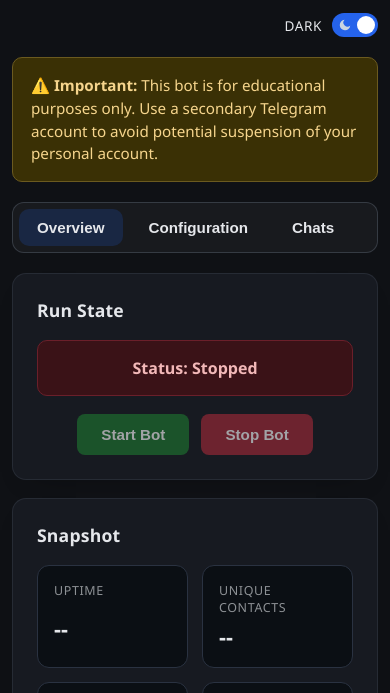
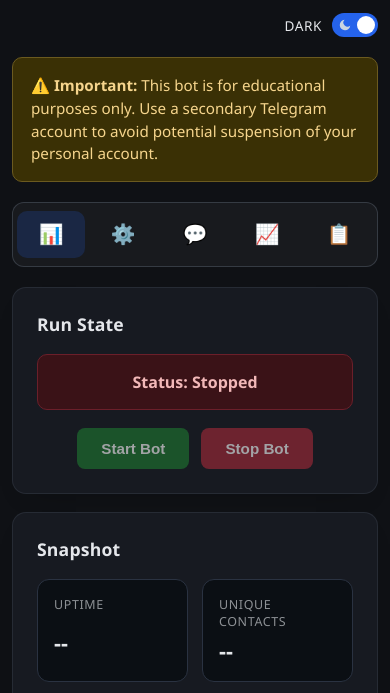
Before and after one commit to loadmi/Wyatt, a website: page public/index.html in a window 390 px wide. Shown: the part 137-830 px from the top of the page. Drawn offline with nearby package versions, Linux system fonts and the light colour scheme; no server answers.

Commit message:
fix: improve nav on mobile layout

```diff
--- a/public/index.html
+++ b/public/index.html
@@ -262,6 +262,7 @@
             background: var(--tab-bg);
             border: 1px solid var(--tab-border);
             overflow-x: auto;
+            justify-content: space-evenly;
         }
 
         .tab-button {
@@ -274,6 +275,23 @@
             border-radius: 10px;
             cursor: pointer;
             transition: background 0.2s ease, color 0.2s ease;
+            display: flex;
+            align-items: center;
+            gap: 6px;
+            flex: 1;
+            justify-content: center;
+            min-width: 0;
+        }
+
+        .tab-icon {
+            font-size: 1.1em;
+            flex-shrink: 0;
+        }
+
+        .tab-text {
+            white-space: nowrap;
+            overflow: hidden;
+            text-overflow: ellipsis;
         }
 
         .tab-button[aria-selected="true"] {
@@ -1240,6 +1258,26 @@
 
             .theme-toggle {
                 justify-content: flex-end;
+            }
+
+            /* Mobile navigation - icon only */
+            .tab-button {
+                padding: 12px 8px;
+                flex: 1;
+                min-width: 60px;
+            }
+
+            .tab-text {
+                display: none;
+            }
+
+            .tab-icon {
+                font-size: 1.3em;
+            }
+
+            .tab-bar {
+                gap: 4px;
+                padding: 8px 4px;
             }
 
             .chat-layout {
@@ -1336,15 +1374,30 @@
 
         <nav class="tab-bar" role="tablist" aria-label="Dashboard sections">
             <button id="tab-overview" class="tab-button" type="button" role="tab" aria-selected="true"
-                aria-controls="panel-overview" data-tab="overview">Overview</button>
+                aria-controls="panel-overview" data-tab="overview">
+                <span class="tab-icon" aria-hidden="true">📊</span>
+                <span class="tab-text">Overview</span>
+            </button>
             <button id="tab-configuration" class="tab-button" type="button" role="tab" aria-selected="false"
-                aria-controls="panel-configuration" tabindex="-1" data-tab="configuration">Configuration</button>
+                aria-controls="panel-configuration" tabindex="-1" data-tab="configuration">
+                <span class="tab-icon" aria-hidden="true">⚙️</span>
+                <span class="tab-text">Configuration</span>
+            </button>
             <button id="tab-chats" class="tab-button" type="button" role="tab" aria-selected="false"
-                aria-controls="panel-chats" tabindex="-1" data-tab="chats">Chats</button>
+                aria-controls="panel-chats" tabindex="-1" data-tab="chats">
+                <span class="tab-icon" aria-hidden="true">💬</span>
+                <span class="tab-text">Chats</span>
+            </button>
             <button id="tab-metrics" class="tab-button" type="button" role="tab" aria-selected="false"
-                aria-controls="panel-metrics" tabindex="-1" data-tab="metrics">Metrics</button>
+                aria-controls="panel-metrics" tabindex="-1" data-tab="metrics">
+                <span class="tab-icon" aria-hidden="true">📈</span>
+                <span class="tab-text">Metrics</span>
+            </button>
             <button id="tab-activity" class="tab-button" type="button" role="tab" aria-selected="false"
-                aria-controls="panel-activity" tabindex="-1" data-tab="activity">Activity</button>
+                aria-controls="panel-activity" tabindex="-1" data-tab="activity">
+                <span class="tab-icon" aria-hidden="true">📋</span>
+                <span class="tab-text">Activity</span>
+            </button>
         </nav>
 
         <main class="tab-panels">
```
